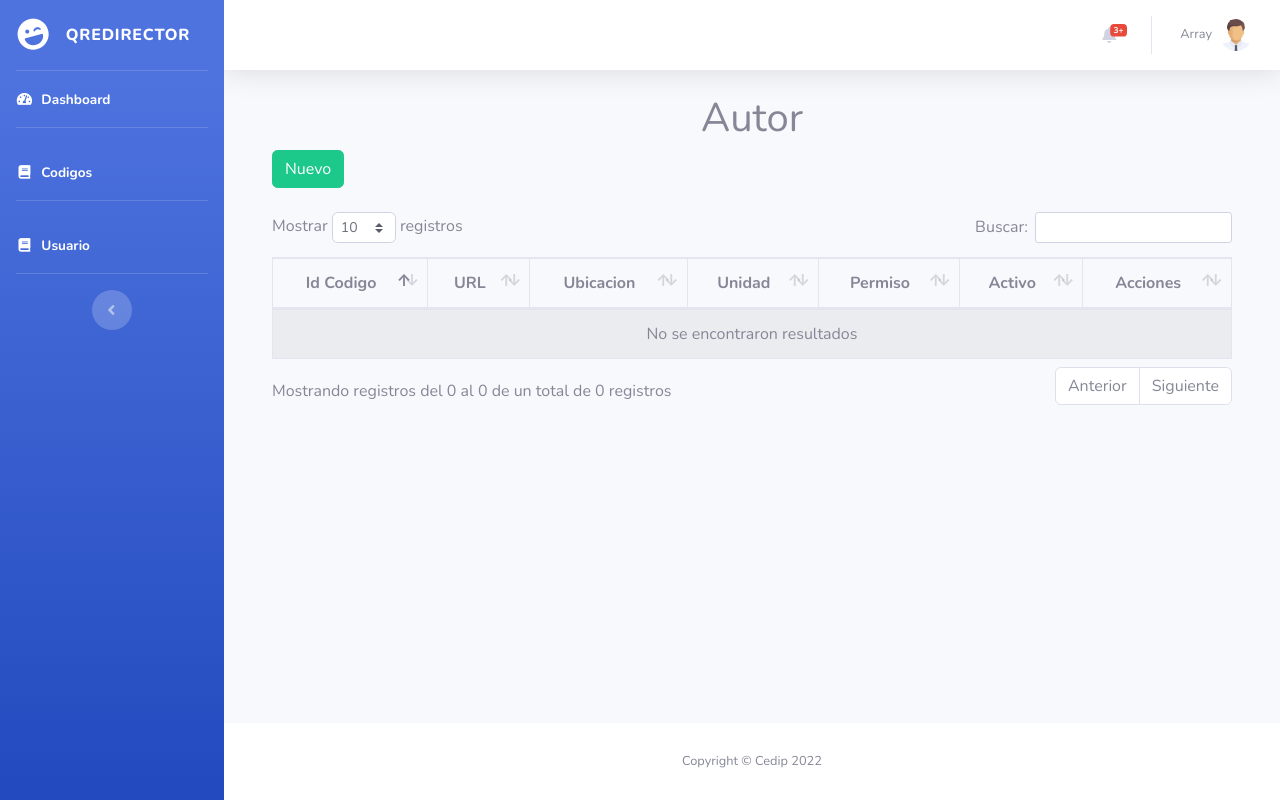
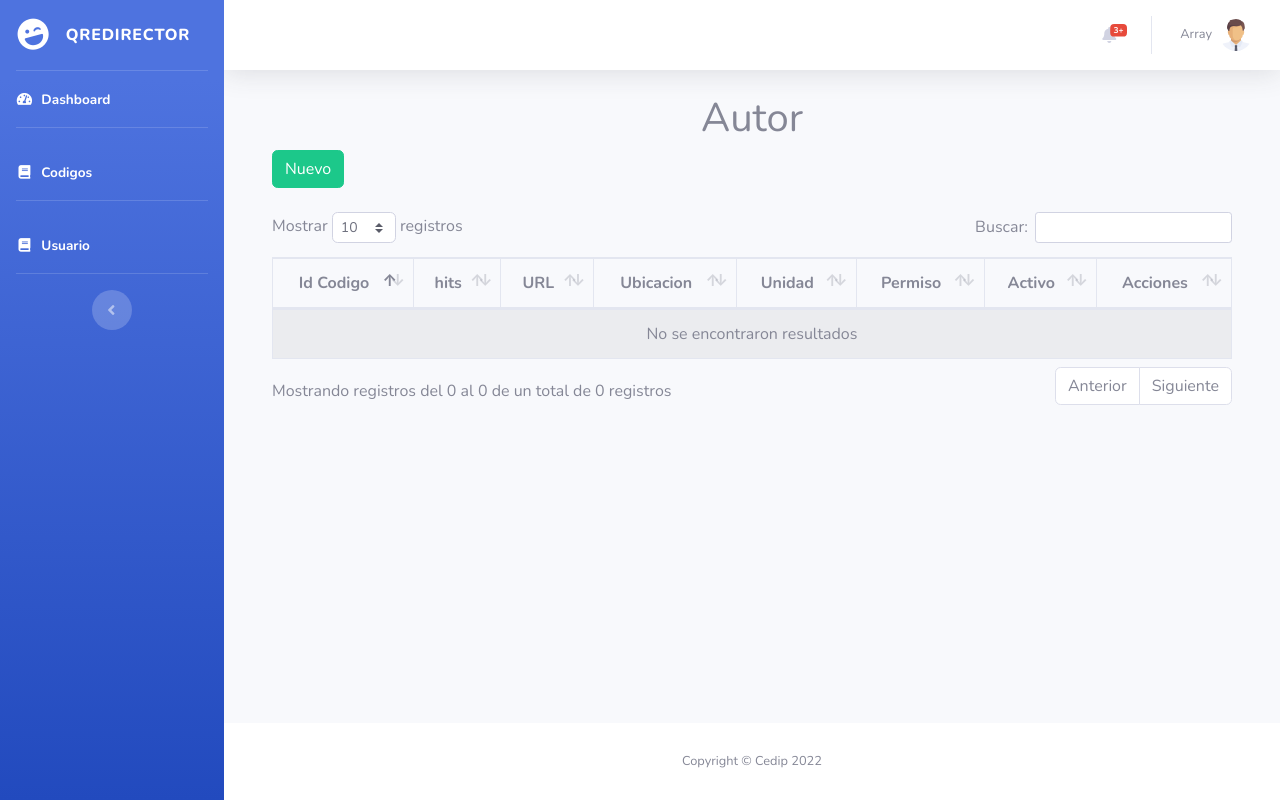
Before and after one commit to ZeosWeb/qredirector-admin, a PHP site: page /dashboard/codigo.php in a window 1280 px wide. Run offline with PHP 8.4, Linux system fonts and the light colour scheme; a user stored in the database is signed in; data that the repository does not hold is empty.

Commit message:
Agregando hits

```diff
--- a/dashboard/codigo.php
+++ b/dashboard/codigo.php
@@ -34,6 +34,7 @@
                         <thead class="text-center">
                             <tr>
                                 <th>Id Codigo</th>
+                                <th>hits</th>
                                 <th>URL</th>
                                 <th>Ubicacion</th>
                                 <th>Unidad</th>
@@ -48,6 +49,7 @@
                             ?>
                             <tr>
                                 <td><?php echo $dat['id'] ?></td>
+                                <td><?php echo $dat['hits'] ?></td>
                                 <td><?php echo $dat['url_code'] ?></td>
                                 <td><?php echo $dat['ubicacion'] ?></td>
                                 <td><?php echo $dat['unidad'] ?></td>
```
